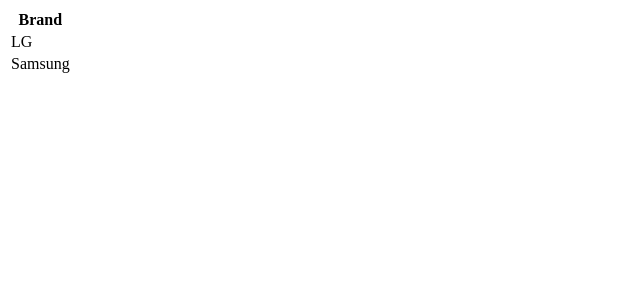
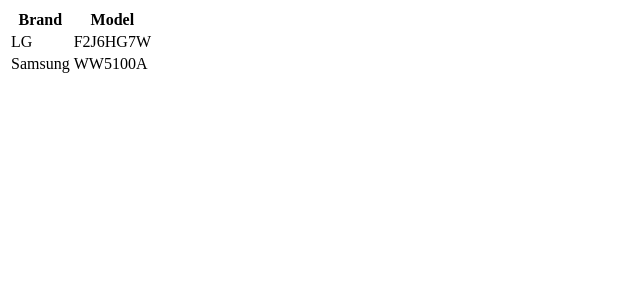
Before and after one commit to BuzzardSX/components, a React (Vite) app: page / in a window 1280 px wide. Shown: the top 300 px of the page, without its empty margins (0-640 px from the left). Built offline with nearby package versions, Linux system fonts and the light colour scheme.

Commit message:
main: data

```diff
--- a/src/app/main.jsx
+++ b/src/app/main.jsx
@@ -2,10 +2,12 @@ import { Table } from '~/components/data'
 
 const data = [
 	{
-		brand: 'LG'
+		brand: 'LG',
+		model: 'F2J6HG7W'
 	},
 	{
-		brand: 'Samsung'
+		brand: 'Samsung',
+		model: 'WW5100A'
 	}
 ]
 
@@ -13,6 +15,10 @@ const columns = [
 	{
 		title: 'Brand',
 		index: 'brand'
+	},
+	{
+		title: 'Model',
+		index: 'model'
 	}
 ]
 
```
